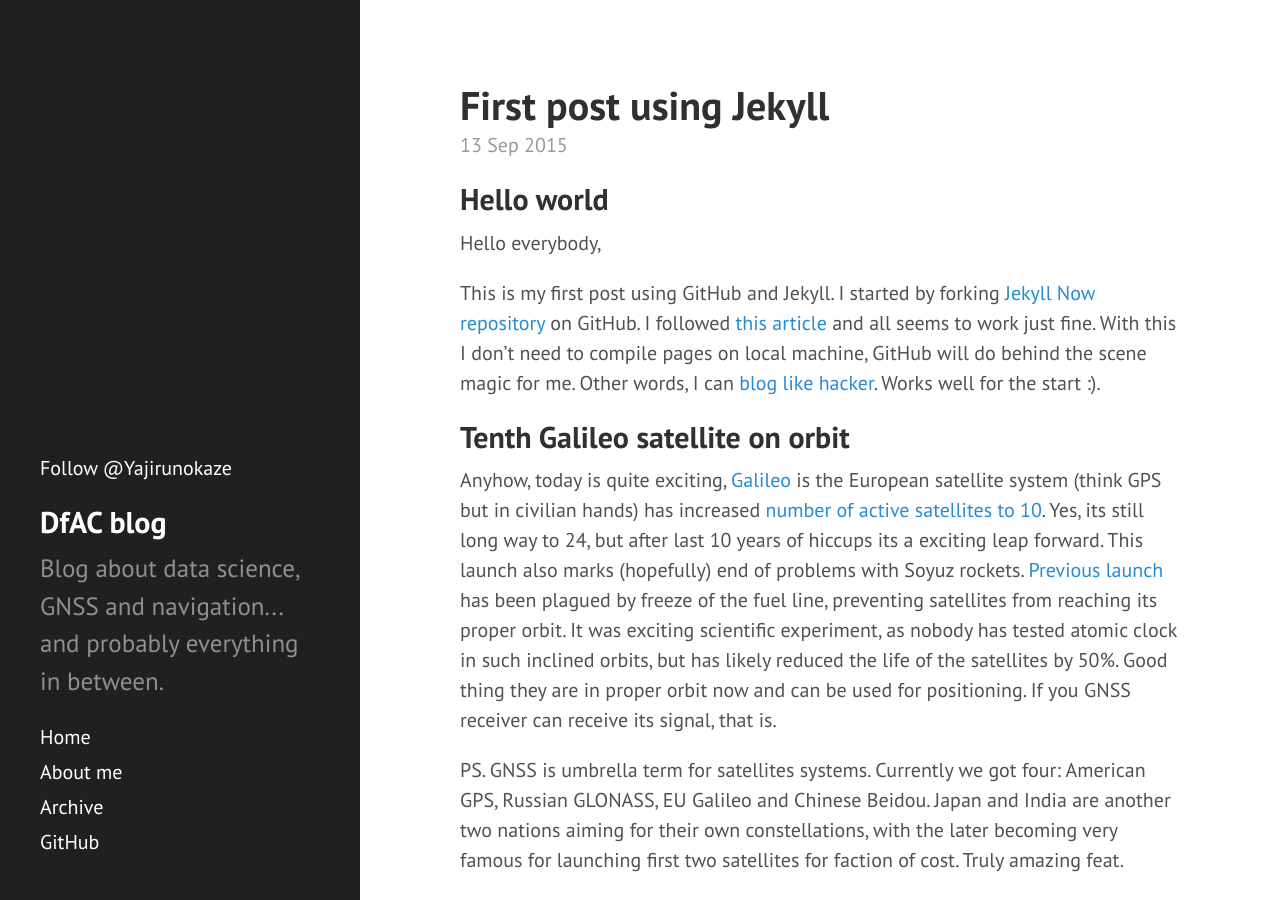
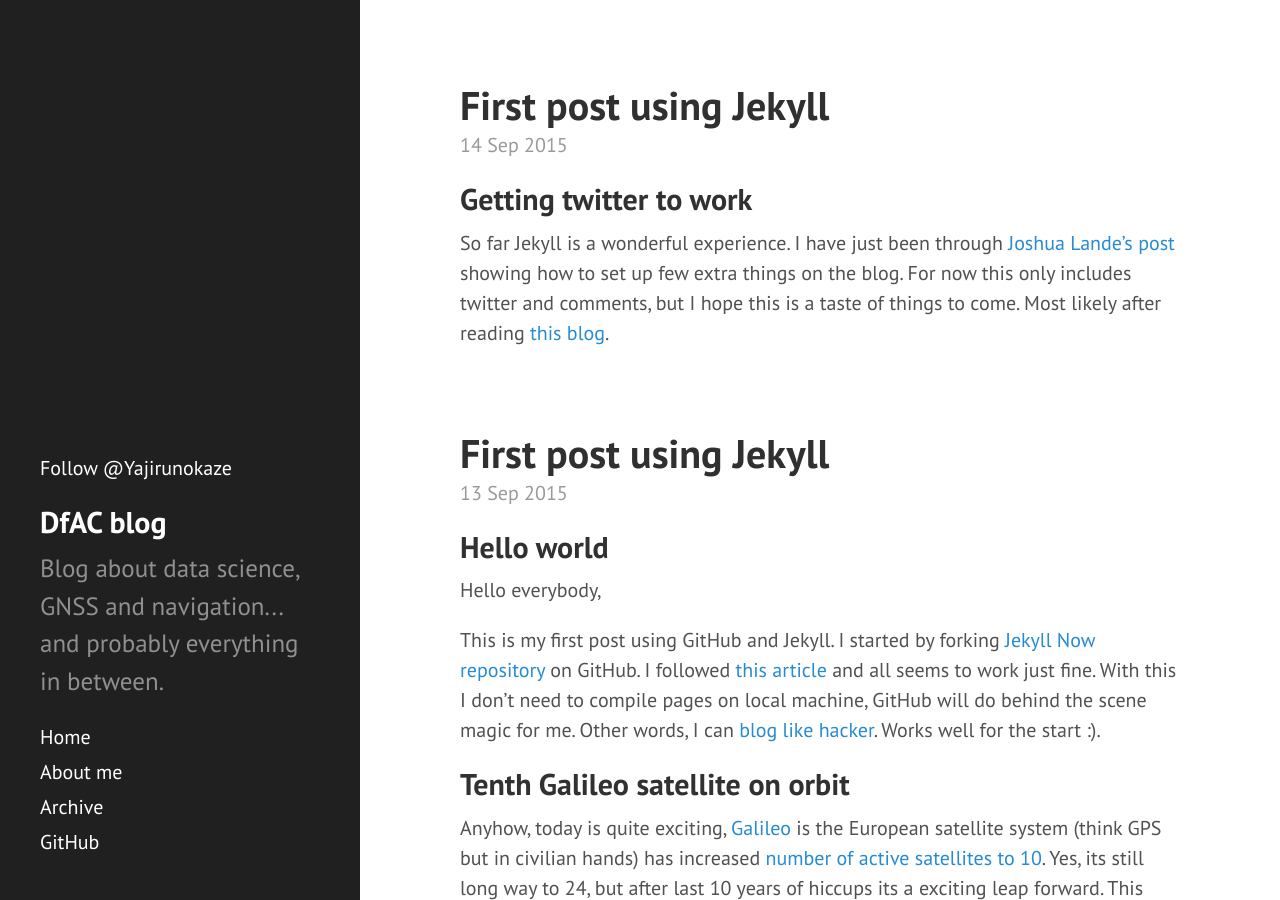
Before and after one commit to DfAC/DfAC.github.io, a Jekyll site: the page built from index.html, in a window 1280 px wide and 900 px high. Built offline with Jekyll 4.4.1, drawn with Linux system fonts in a browser that asks for light colours; the list of posts is cut into pages by our own code; comment, search, counter and statistics services are not loaded.

Commit message:
my second post

```diff
--- a/_layouts/post.html
+++ b/_layouts/post.html
@@ -9,6 +9,7 @@ layout: default
 </div>
 
 {% include twitter_plug.html %}
+{% include comments.html %}
 
 <div class="related">
   <h2>Related Posts</h2>
--- /dev/null
+++ b/_posts/2015-9-14-Setting-It-Up.md
@@ -0,0 +1,12 @@
+---
+layout: post
+title: First post using Jekyll
+tag: Jekyll, twitter
+category: blog
+comments: True
+---
+
+##Getting twitter to work
+
+So far Jekyll is a wonderful experience. I have just been through [Joshua Lande's post](http://joshualande.com/jekyll-github-pages-poole/) showing how to set up few extra things on the blog.
+For now this only includes twitter and comments, but I hope this is a taste of things to come. Most likely after reading [this blog](http://jim-y.me/2014/12/23/easy-blogging-with-jekyll-and-github/).
```
Also changed, not shown: _includes/comments.html (added, +18 -0 lines), about.md (+5 -3 lines).
